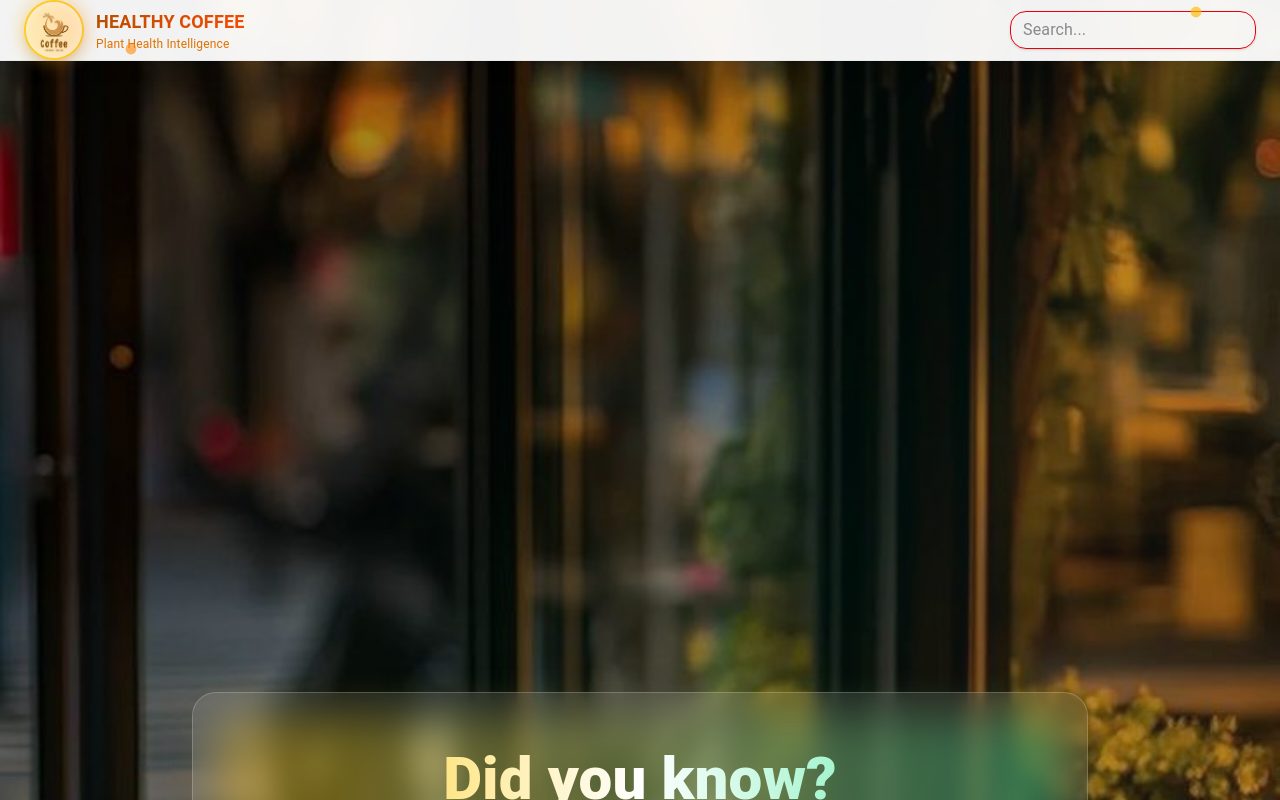
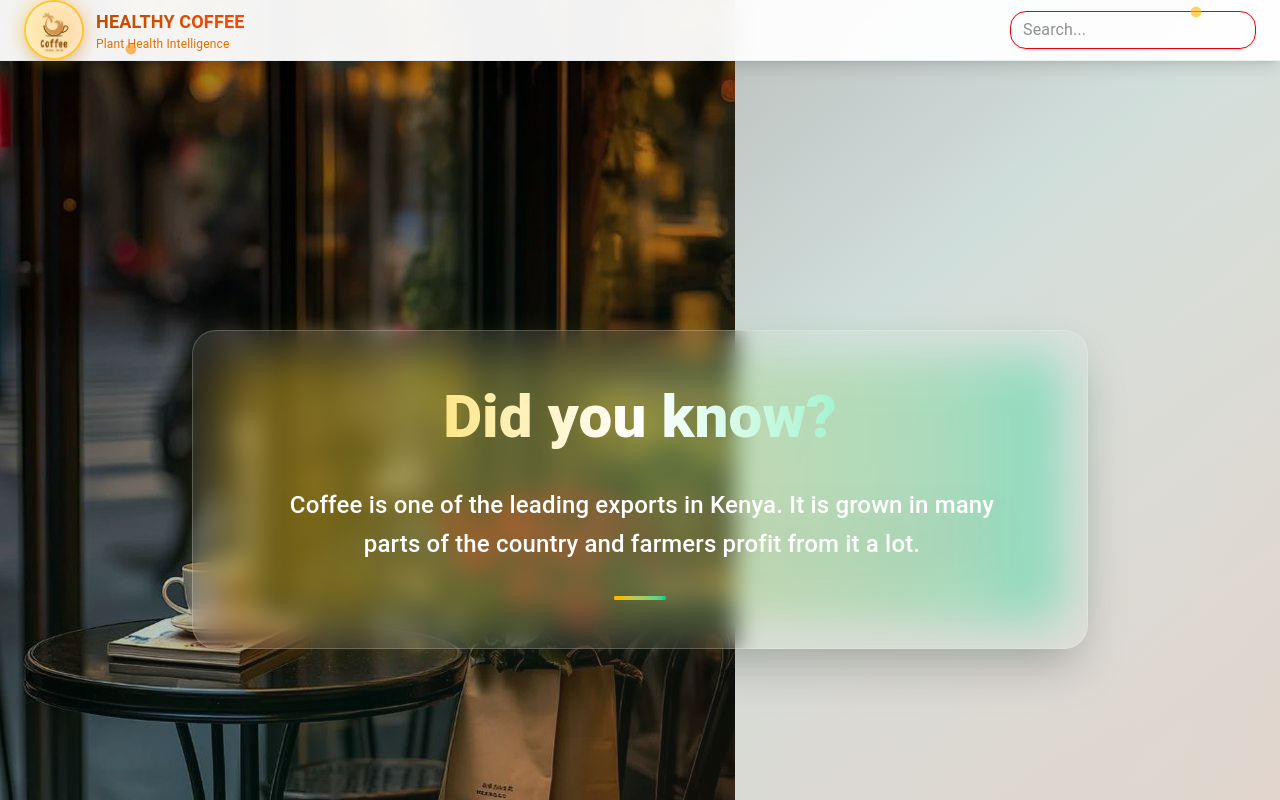
Before and after one commit to Jigishas/Healthycoffee, a React (Vite) app in the folder coffee/: page / in a window 1280 px wide. Shown: the top 800 px of the page. Built offline with nearby package versions, Linux system fonts and the light colour scheme.

Commit message:
few updates on styling

```diff
--- a/coffee/src/Components/BODY/Below_Nav/Body.jsx
+++ b/coffee/src/Components/BODY/Below_Nav/Body.jsx
@@ -22,7 +22,7 @@ function Body() {
           <motion.img
             src={image2}
             alt="Coffee plantation landscape"
-            className="w-full h-full object-cover"
+            className="w-fit max-h-fit object-cover"
             initial={{ scale: 1.1 }}
             animate={{ scale: 1 }}
             transition={{ duration: 2, ease: "easeOut" }}
```
